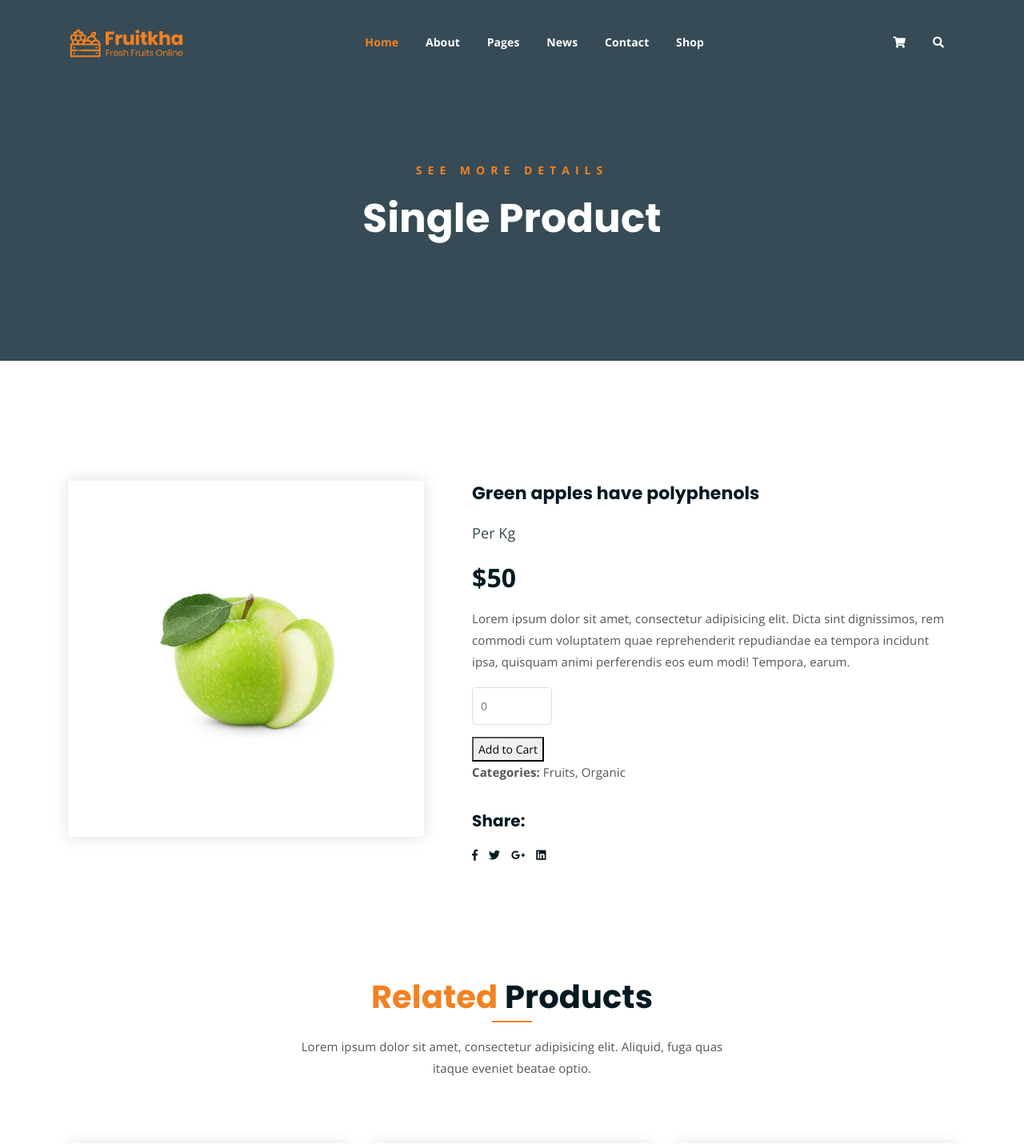
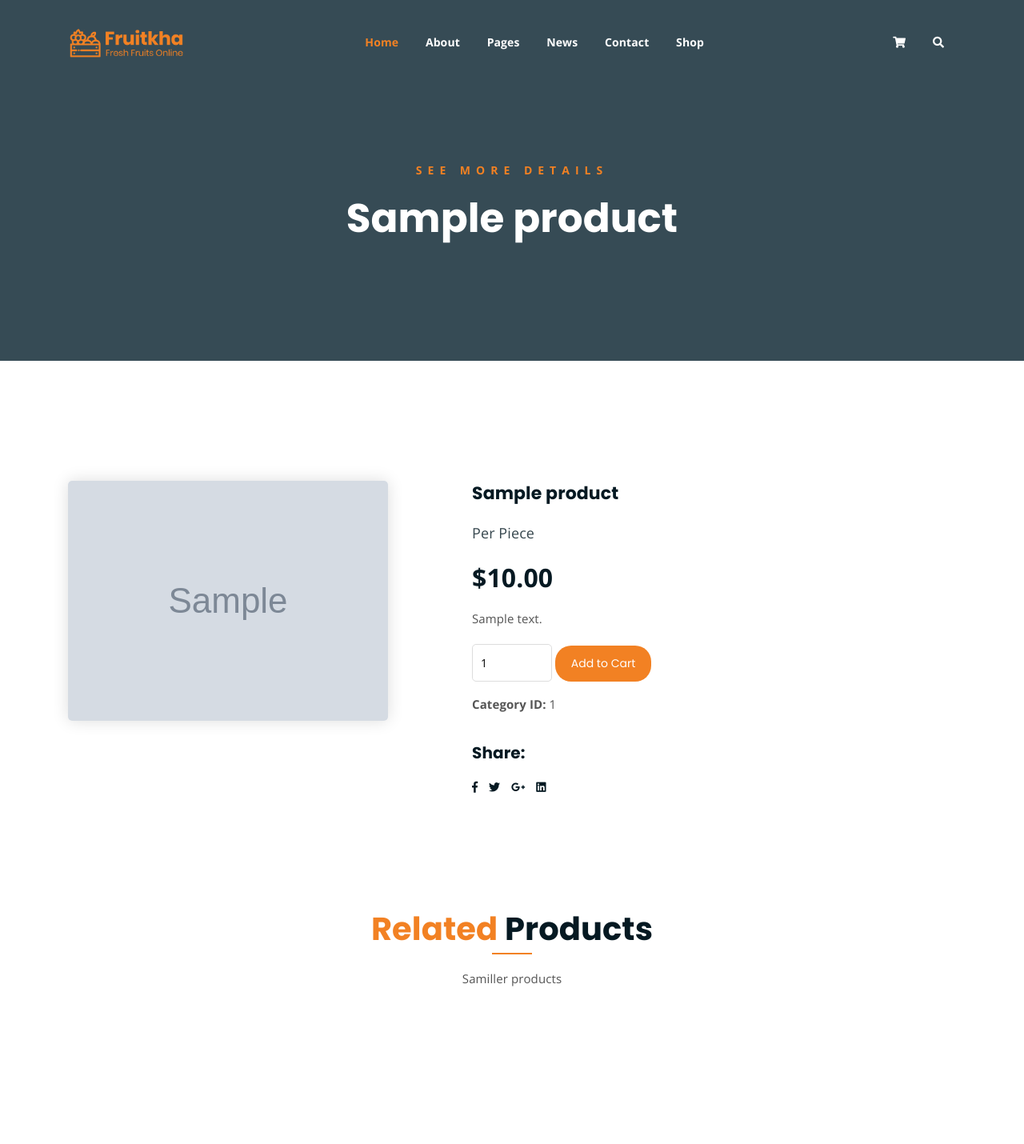
Before and after one commit to Yasmeen-code/ecommerce_shop_2, a PHP site: page /single-product.php?id=1 in a window 1280 px wide. Shown: the top 1430 px of the page at 80% size. Run offline with PHP 8.4, Linux system fonts and the light colour scheme; tables that the repository leaves empty or names only in its code hold one stand-in row (values such as "Sample post"); grey boxes marked "Sample" are stand-in pictures.

Commit message:
add edits

```diff
--- a/single-product.php
+++ b/single-product.php
@@ -1,9 +1,26 @@
 <?php
 session_start();
-
 include 'includes/header.php';
 require_once 'includes/db.php';
 
+if (!isset($_GET['id']) || !is_numeric($_GET['id'])) {
+    // لو مفيش ID أو مش رقم، رجعه للصفحة الرئيسية أو اعرض رسالة خطأ
+    header("Location: shop.php");
+    exit;
+}
+
+$product_id = (int) $_GET['id'];
+
+// جلب بيانات المنتج
+$stmt = $pdo->prepare("SELECT * FROM products WHERE id = ?");
+$stmt->execute([$product_id]);
+$product = $stmt->fetch(PDO::FETCH_ASSOC);
+
+if (!$product) {
+    echo "<div class='container text-center my-5'><h3>المنتج غير موجود.</h3></div>";
+    include 'includes/footer.php';
+    exit;
+}
 ?>
 
 <!-- breadcrumb-section -->
@@ -13,7 +30,7 @@ require_once 'includes/db.php';
       <div class="col-lg-8 offset-lg-2 text-center">
         <div class="breadcrumb-text">
           <p>See more Details</p>
-          <h1>Single Product</h1>
+          <h1><?= htmlspecialchars($product['name']) ?></h1>
         </div>
       </div>
     </div>
@@ -27,46 +44,28 @@ require_once 'includes/db.php';
     <div class="row">
       <div class="col-md-5">
         <div class="single-product-img">
-          <img src="assets/img/products/product-img-5.jpg" alt="" />
+          <img src="assets/img/products/<?= htmlspecialchars($product['image']) ?>" alt="<?= htmlspecialchars($product['name']) ?>" />
         </div>
       </div>
       <div class="col-md-7">
         <div class="single-product-content">
-          <h3>Green apples have polyphenols</h3>
-          <p class="single-product-pricing"><span>Per Kg</span> $50</p>
-          <p>
-            Lorem ipsum dolor sit amet, consectetur adipisicing elit. Dicta
-            sint dignissimos, rem commodi cum voluptatem quae reprehenderit
-            repudiandae ea tempora incidunt ipsa, quisquam animi perferendis
-            eos eum modi! Tempora, earum.
-          </p>
+          <h3><?= htmlspecialchars($product['name']) ?></h3>
+          <p class="single-product-pricing"><span>Per Piece</span> $<?= number_format($product['price'], 2) ?></p>
+          <p><?= nl2br(htmlspecialchars($product['description'])) ?></p>
           <div class="single-product-form">
-            <form action="index.php">
-              <input type="number" placeholder="0" />
+            <form action="add_to_cart.php" method="POST">
+              <input type="hidden" name="product_id" value="<?= $product['id'] ?>">
+              <input type="number" name="quantity" placeholder="1" min="1" value="1" required />
+              <button type="submit" class="cart-btn1" style="border-radius: 20px; border: none;">Add to Cart</button>
             </form>
-
-            <form action="add_to_cart.php" method="POST">
-              <input type="hidden" name="product_id" value="1"> <!-- ← ID حقيقي من جدول products -->
-              <button type="submit">Add to Cart</button>
-            </form>
-
-            <!-- <a href="cart.php" class="cart-btn"><i class="fas fa-shopping-cart"></i> Add to Cart</a>-->
-            <p><strong>Categories: </strong>Fruits, Organic</p>
+            <p><strong>Category ID: </strong><?= $product['category_id'] ?></p>
           </div>
           <h4>Share:</h4>
           <ul class="product-share">
-            <li>
-              <a href=""><i class="fab fa-facebook-f"></i></a>
-            </li>
-            <li>
-              <a href=""><i class="fab fa-twitter"></i></a>
-            </li>
-            <li>
-              <a href=""><i class="fab fa-google-plus-g"></i></a>
-            </li>
-            <li>
-              <a href=""><i class="fab fa-linkedin"></i></a>
-            </li>
+            <li><a href=""><i class="fab fa-facebook-f"></i></a></li>
+            <li><a href=""><i class="fab fa-twitter"></i></a></li>
+            <li><a href=""><i class="fab fa-google-plus-g"></i></a></li>
+            <li><a href=""><i class="fab fa-linkedin"></i></a></li>
           </ul>
         </div>
       </div>
@@ -82,46 +81,30 @@ require_once 'includes/db.php';
       <div class="col-lg-8 offset-lg-2 text-center">
         <div class="section-title">
           <h3><span class="orange-text">Related</span> Products</h3>
-          <p>
-            Lorem ipsum dolor sit amet, consectetur adipisicing elit.
-            Aliquid, fuga quas itaque eveniet beatae optio.
-          </p>
+          <p>Samiller products </p>
         </div>
       </div>
     </div>
     <div class="row">
-      <div class="col-lg-4 col-md-6 text-center">
-        <div class="single-product-item">
-          <div class="product-image">
-            <a href="single-product.php"><img src="assets/img/products/product-img-1.jpg" alt="" /></a>
+      <?php
+      $stmt_related = $pdo->prepare("SELECT * FROM products WHERE category_id = ? AND id != ? ORDER BY created_at DESC LIMIT 3");
+      $stmt_related->execute([$product['category_id'], $product['id']]);
+      while ($related = $stmt_related->fetch(PDO::FETCH_ASSOC)) {
+      ?>
+        <div class="col-lg-4 col-md-6 text-center">
+          <div class="single-product-item">
+            <div class="product-image">
+              <a href="single-product.php?id=<?= $related['id'] ?>"><img src="assets/img/products/<?= htmlspecialchars($related['image']) ?>" alt="<?= htmlspecialchars($related['name']) ?>" /></a>
+            </div>
+            <h3><?= htmlspecialchars($related['name']) ?></h3>
+            <p class="product-price"><span>Per Piece</span> $<?= number_format($related['price'], 2) ?></p>
+            <a href="single-product.php?id=<?= $related['id'] ?>" class="cart-btn1" style="border-radius: 20px;"><i class="fas fa-shopping-cart"></i> Add to Cart</a>
           </div>
-          <h3>Strawberry</h3>
-          <p class="product-price"><span>Per Kg</span> 85$</p>
-          <a href="cart.php" class="cart-btn"><i class="fas fa-shopping-cart"></i> Add to Cart</a>
         </div>
-      </div>
-      <div class="col-lg-4 col-md-6 text-center">
-        <div class="single-product-item">
-          <div class="product-image">
-            <a href="single-product.php"><img src="assets/img/products/product-img-2.jpg" alt="" /></a>
-          </div>
-          <h3>Berry</h3>
-          <p class="product-price"><span>Per Kg</span> 70$</p>
-          <a href="cart.php" class="cart-btn"><i class="fas fa-shopping-cart"></i> Add to Cart</a>
-        </div>
-      </div>
-      <div class="col-lg-4 col-md-6 offset-lg-0 offset-md-3 text-center">
-        <div class="single-product-item">
-          <div class="product-image">
-            <a href="single-product.php"><img src="assets/img/products/product-img-3.jpg" alt="" /></a>
-          </div>
-          <h3>Lemon</h3>
-          <p class="product-price"><span>Per Kg</span> 35$</p>
-          <a href="cart.php" class="cart-btn"><i class="fas fa-shopping-cart"></i> Add to Cart</a>
-        </div>
-      </div>
+      <?php } ?>
     </div>
   </div>
 </div>
 <!-- end more products -->
+
 <?php include 'includes/footer.php'; ?>
```
Also changed, not shown: add_to_cart.php (+7 -6 lines).
